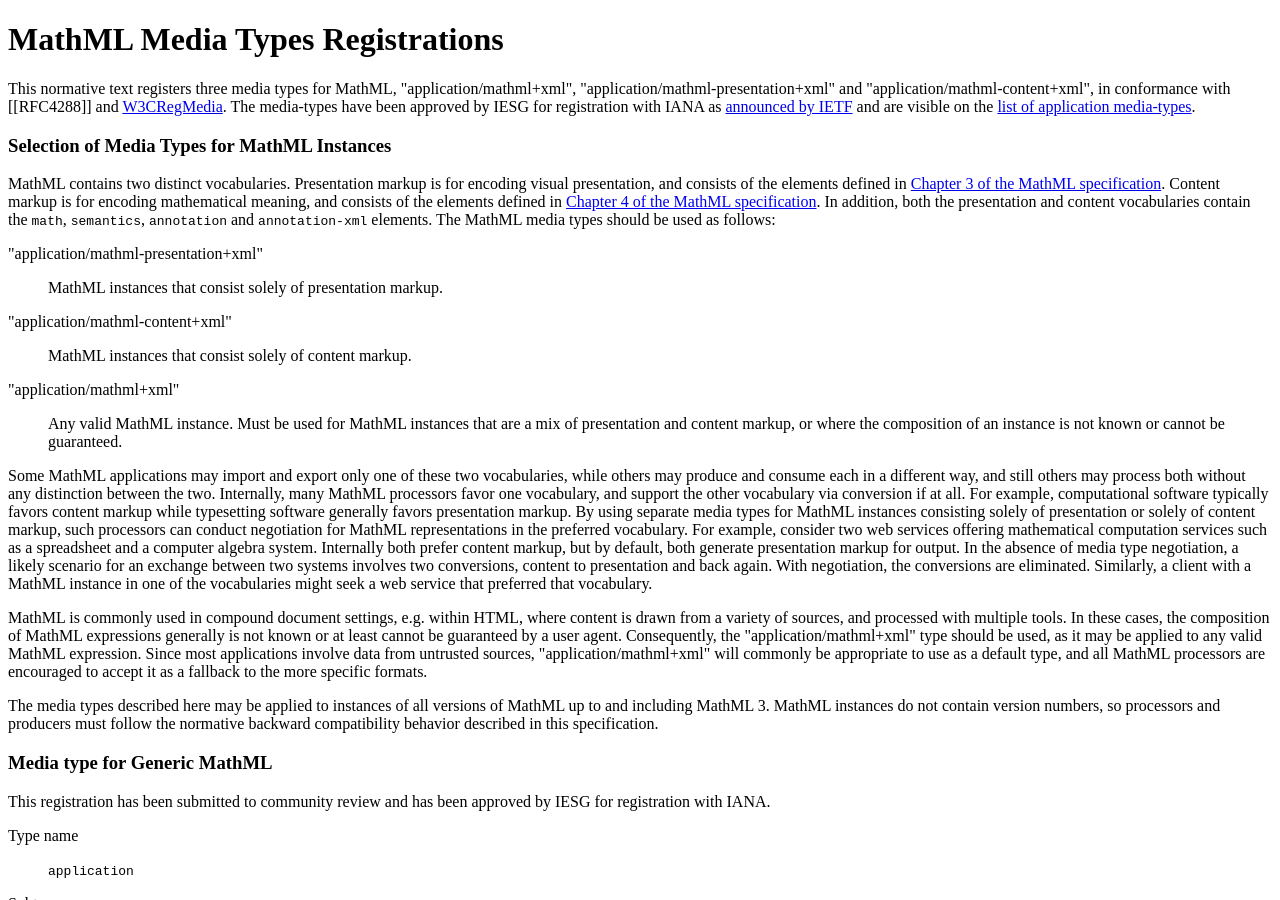
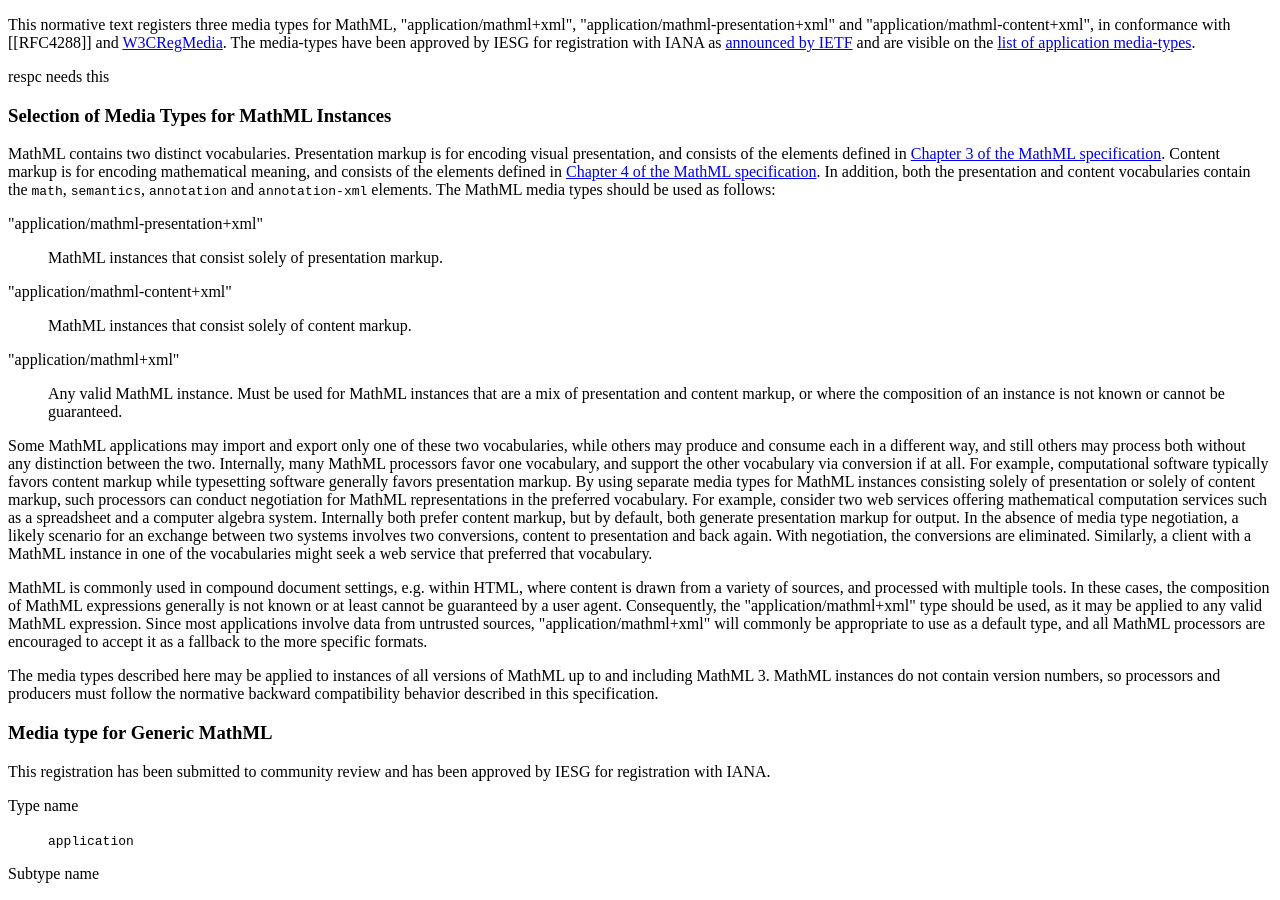
Before and after one commit to w3c/mathml-docs, a Jekyll site: the page mathml-media-types/index.html, which Jekyll copies as it is, in a window 1280 px wide and 900 px high. Built offline with Jekyll 4.4.1, drawn with Linux system fonts in a browser that asks for light colours; part of the change alters nothing that is shown.

Commit message:
respec setup

```diff
--- a/mathml-media-types/index.html
+++ b/mathml-media-types/index.html
@@ -6,16 +6,15 @@
 
 <script class="remove">
 var respecConfig = {
-    format: "markdown",
-    specStatus:     "DNOTE",
-    shortName:     "MathML-Notes",
-    edDraftURI:    "https://w3c.github.io/mathml-docs/notes-on-mathml/",
+    specStatus:     "ED",
+    shortName:     "mathml-media-types",
+    edDraftURI:    "https://w3c.github.io/mathml-docs/mathml-media-types/",
     canonicalURI:  "edDraft",
-    latestVersion: "https://w3c.github.io/mathml-docs/notes-on-mathml/",
+    latestVersion: "https://w3c.github.io/mathml-docs/mathml-media-types/",
     group:          "math",
      editors:        [{
-                       name:    "David Carlisle",
-                       url: "https://github.com/davidcarlisle",
+                       name:    "Paul Libbrecht",
+                       url: "https://github.com/polx",
                      }],
     maxTocLevel:   2,
     otherLinks:    [
@@ -36,7 +35,6 @@ var respecConfig = {
     ],
     github:        "https://github.com/w3c/mathml-docs",
     xref: ["MathML4", "MathML-Core"],
-  postProcess:   [mmlindex,resortable],
    localBiblio: {
   "MathML1":           {"aliasOf": "MathML-19980407"},
   "MathML-Core":       {"aliasOf": "mathml-core"},
@@ -113,7 +111,6 @@ var respecConfig = {
 </head>
 <body>
 
-<h1 id="media-types-reg">MathML Media Types Registrations</h1>
 
 <section id="abstract">
 
@@ -130,6 +127,9 @@ var respecConfig = {
 
 </section>
 
+<section id="sotd">
+  respc needs this
+</section>
 
   <section>
     <h3 id="media-type-choosing">Selection of Media Types for MathML Instances</h3>
```
